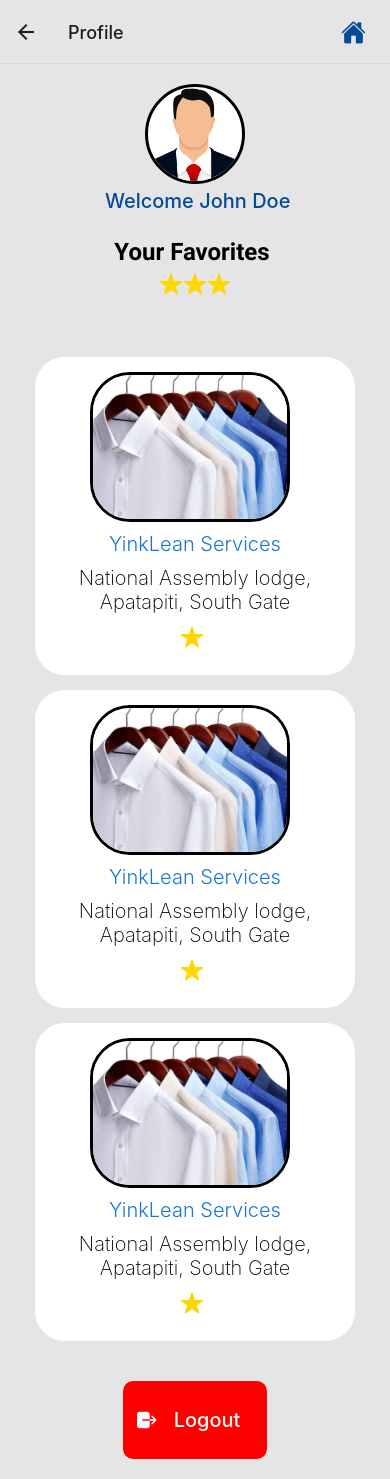
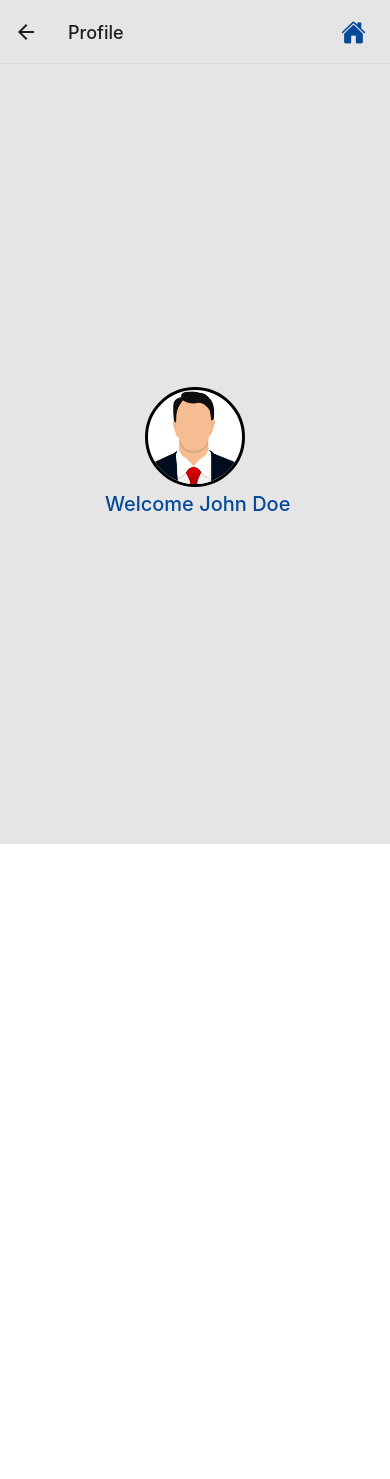
Before and after one commit to emmysoft/washaholic, a React Native app: screen /Profile in a window 390 px wide. After the commit the page ends 844 px from the top, so only its background shows below. Built offline with nearby package versions, Linux system fonts and the light colour scheme.

Commit message:
map view now working, locating user location and washers around is left

```diff
--- a/package.json
+++ b/package.json
@@ -17,6 +17,7 @@
     "expo-constants": "~14.2.1",
     "expo-font": "~11.1.1",
     "expo-linking": "~4.0.1",
+    "expo-location": "~15.1.1",
     "expo-router": "^1.3.0",
     "expo-status-bar": "~1.4.4",
     "expo-updates": "~0.16.3",
@@ -27,12 +28,15 @@
     "react-native": "0.71.3",
     "react-native-checkbox-reanimated": "^0.1.1",
     "react-native-gesture-handler": "~2.9.0",
+    "react-native-google-places-autocomplete": "^2.5.6",
+    "react-native-maps": "^1.14.0",
     "react-native-reanimated": "3.3.0",
     "react-native-safe-area-context": "4.5.0",
     "react-native-screens": "~3.20.0",
     "react-native-svg": "^13.8.0",
     "react-native-web": "~0.18.10",
-    "react-redux": "^8.0.5"
+    "react-redux": "^8.0.5",
+    "twrnc": "^4.2.0"
   },
   "devDependencies": {
     "@babel/core": "^7.20.0"
--- a/screens/HomePage.js
+++ b/screens/HomePage.js
@@ -1,10 +1,38 @@
-import { useEffect } from "react";
-import { FlatList, Image, StyleSheet, Text, View } from "react-native";
+import { useEffect, useState } from "react";
+import { Alert, Button, StyleSheet, View } from "react-native";
 import IconButton from "../components/IconButton";
-import Services from "../components/Services";
-import PLACES from "../utils/data";
+import tw from 'twrnc';
+import MapView, { Marker } from "react-native-maps";
+import * as Location from "expo-location";
 
 const HomePage = ({ navigation }) => {
+
+  const [currentLocation, setCurrentLocation] = useState({
+    latitude: 37.78825,
+    longitude: -122.4324,
+    latitudeDelta: 0.0922,
+    longitudeDelta: 0.0421,
+  });
+
+  const userLocation = async () => {
+    let { status } = await Location.requestForegroundPermissionsAsync();
+    if (status !== "granted") {
+      setErrorMsg("Permission to access location was denied");
+    }
+    let location = await Location.getCurrentPositionAsync({ enableHighAccuracy: true });
+    setCurrentLocation({
+      latitude: location.coords.latitude,
+      longitude: location.coords.longitude,
+      latitudeDelta: 0.0922,
+      longitudeDelta: 0.0421,
+    });
+    // console.log(location.coords.latitude, location.coords.longitude);
+  };
+
+  useEffect(() => {
+    userLocation();
+  }, []);
+
   useEffect(() => {
     navigation.setOptions({
       headerRight: () => {
@@ -23,7 +51,7 @@ const HomePage = ({ navigation }) => {
               size={24}
               style={styles.logoutstyle}
               color="#ff0000"
-              onPress={()  => navigation.navigate("Welcome")}
+              onPress={() => navigation.navigate("Welcome")}
             />
           </View>
         );
@@ -33,21 +61,20 @@ const HomePage = ({ navigation }) => {
 
   return (
     <>
-      <View style={styles.head}>
-        <Image
-          source={require("../assets/washaholic.png")}
-          style={styles.homeImage}
-          alt="logo"
-        />
-        <Text style={styles.homeheader}>Nearest Dry Cleaners to you </Text>
+      <View style={tw`flex-1 items-center bg-white`}>
+        <MapView
+          style={tw`w-full h-full`}
+          initialRegion={currentLocation}
+          showsUserLocation={true}
+          followsUserLocation={true}
+        >
+          <Marker
+            coordinate={currentLocation}
+            title="Current Location"
+            description="This is your current location"
+          />
+        </MapView>
       </View>
-      <FlatList
-        data={PLACES}
-        renderItem={({ item }) => (
-          <Services business={item.business} address={item.address} />
-        )}
-        S
-      />
     </>
   );
 };
--- a/screens/Login.js
+++ b/screens/Login.js
@@ -49,7 +49,7 @@ const Login = ({ navigation }) => {
             <Text style={styles.loginhead}>Sign In</Text>
             <View style={styles.userInput}>
               <CustomInput
-                placeholder="Your username"
+                placeholder="Your email"
                 type="email"
                 value={email}
                 onChangeText={(text) => setEmail(text)}
--- a/screens/Profile.js
+++ b/screens/Profile.js
@@ -1,5 +1,7 @@
 import { StyleSheet, ScrollView, Image, View, Text } from "react-native";
 import { useEffect } from "react";
+import tw from "twrnc";
+// import MapView from "react-native-maps";
 
 import IconButton from "../components/IconButton";
 
@@ -21,7 +23,7 @@ const Profile = ({ navigation }) => {
   }, [navigation]);
 
   return (
-    <ScrollView style={styles.scroll}>
+    // <ScrollView style={styles.scroll}>
       <View style={styles.container}>
         <Image
           source={require("../assets/avatar.png")}
@@ -29,87 +31,14 @@ const Profile = ({ navigation }) => {
           style={styles.profilePics}
         />
         <Text style={styles.profilename}> Welcome John Doe</Text>
-        <View style={styles.favorite}>
-          <Text style={styles.favText}>Your Favorites </Text>
-          <View style={styles.stars}>
-            <IconButton name="star" size={24} color={"#ffd700"} />
-            <IconButton name="star" size={24} color={"#ffd700"} />
-            <IconButton name="star" size={24} color={"#ffd700"} />
-          </View>
-        </View>
-        <View style={styles.favContainer}>
-          <View style={styles.services}>
-            <Image
-              source={require("../assets/cloths.jpg")}
-              alt="image"
-              style={styles.drycleaner}
-            />
-            <Text style={styles.bizName}>YinkLean Services</Text>
-            <Text style={styles.bizAddress}>
-              National Assembly lodge, Apatapiti, South Gate
-            </Text>
-            <IconButton
-              name="star"
-              size={24}
-              color={"#ffd700"}
-              style={styles.bizStar}
-            />
-          </View>
-          <View style={styles.services}>
-            <Image
-              source={require("../assets/cloths.jpg")}
-              alt="image"
-              style={styles.drycleaner}
-            />
-            <Text style={styles.bizName}>YinkLean Services</Text>
-            <Text style={styles.bizAddress}>
-              National Assembly lodge, Apatapiti, South Gate
-            </Text>
-            <IconButton
-              name="star"
-              size={24}
-              color={"#ffd700"}
-              style={styles.bizStar}
-            />
-          </View>
-          <View style={styles.services}>
-            <Image
-              source={require("../assets/cloths.jpg")}
-              alt="image"
-              style={styles.drycleaner}
-            />
-            <Text style={styles.bizName}>YinkLean Services</Text>
-            <Text style={styles.bizAddress}>
-              National Assembly lodge, Apatapiti, South Gate
-            </Text>
-            <IconButton
-              name="star"
-              size={24}
-              color={"#ffd700"}
-              style={styles.bizStar}
-            />
-          </View>
-        </View>
-        <View style={styles.home}>
-          <IconButton name="log-out" size={24} color="#fff" />
-          <Text
-            style={styles.hometext}
-            onPress={() => navigation.navigate("Welcome")}
-          >
-            Logout
-          </Text>
-        </View>
       </View>
-    </ScrollView>
+    // </ScrollView>
   );
 };
 
 export default Profile;
 
 const styles = StyleSheet.create({
-  scroll: {
-    flex: 1,
-  },
   container: {
     display: "flex",
     flexDirection: "column",
```
Also changed, not shown: 1 other file (tests, documents, lock files or other folders).
